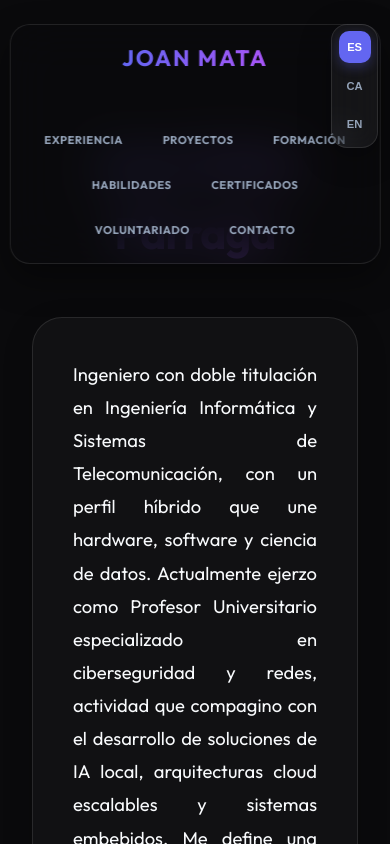
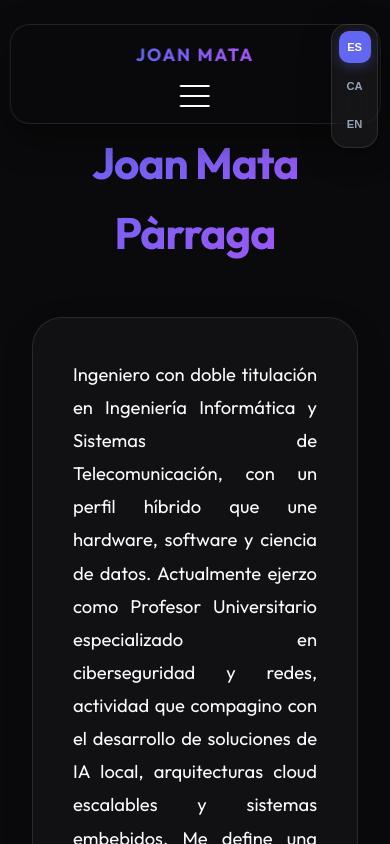
Before and after one commit to joan-mata/joanmata_web, a React (Vite) app: page /projects in a window 390 px wide. Shown: the top 844 px of the page. Built offline with nearby package versions, Linux system fonts and the light colour scheme.

Commit message:
fix: bar nav

```diff
--- a/src/components/layout/Header.jsx
+++ b/src/components/layout/Header.jsx
@@ -1,24 +1,44 @@
-import React from 'react';
+import React, { useState } from 'react';
 import { NavLink } from 'react-router-dom';
 
 const Header = ({ translations, isAdmin, onLogout, currentData }) => {
+  const [isMenuOpen, setIsMenuOpen] = useState(false);
+
+  const toggleMenu = () => setIsMenuOpen(!isMenuOpen);
+  const closeMenu = () => setIsMenuOpen(false);
+
   return (
     <header className="premium-nav">
-      <div className="logo" onClick={() => window.location.hash = '#/'}>
+      <div className="logo" onClick={() => { window.location.hash = '#/'; closeMenu(); }}>
         JOAN MATA
       </div>
-      <nav>
-        <ul style={{ display: 'flex', listStyle: 'none', gap: '0.75rem' }}>
-          {Object.keys(translations.nav).map(key => (
+
+      <button className={`mobile-menu-toggle ${isMenuOpen ? 'active' : ''}`} onClick={toggleMenu} aria-label="Toggle Menu">
+        <span></span>
+        <span></span>
+        <span></span>
+      </button>
+
+      <nav className={isMenuOpen ? 'active' : ''}>
+        <ul>
+          {Object.keys(translations.nav).map(key => {
+            let target = `/${key}`;
+            if (key === 'home') target = '/';
+            if (key === 'experience') target = '/';
+
+            return (
               <li key={key}>
                 <NavLink
-                to={key === 'home' ? '/' : `/${key}`}
+                  to={target}
                   className={({ isActive }) => `nav-btn ${isActive ? 'active' : ''}`}
+                  onClick={closeMenu}
+                  end={target === '/'}
                 >
                   {translations.nav[key].toUpperCase()}
                 </NavLink>
               </li>
-          ))}
+            );
+          })}
         </ul>
       </nav>
     </header>
--- a/src/index.css
+++ b/src/index.css
@@ -127,8 +127,8 @@ nav ul {
 
 /* Nav Button Style */
 .nav-btn {
-  padding: 0.6rem 1.2rem;
-  font-size: 0.8rem;
+  padding: 0.6rem 1rem;
+  font-size: 0.75rem;
   font-weight: 700;
   color: var(--text-dim);
   border-radius: 14px;
@@ -136,6 +136,7 @@ nav ul {
   border: 1px solid transparent;
   display: inline-block;
   letter-spacing: 0.5px;
+  white-space: nowrap;
 }
 
 .nav-btn:hover {
@@ -149,6 +150,76 @@ nav ul {
   color: white;
   border-color: var(--accent-primary);
   box-shadow: 0 4px 15px rgba(99, 102, 241, 0.3);
+}
+
+.mobile-menu-toggle {
+  display: none;
+  flex-direction: column;
+  justify-content: space-between;
+  width: 30px;
+  height: 22px;
+  background: transparent;
+  border: none;
+  cursor: pointer;
+  padding: 0;
+  z-index: 1001;
+}
+
+.mobile-menu-toggle span {
+  width: 100%;
+  height: 2px;
+  background-color: white;
+  border-radius: 10px;
+  transition: all 0.3s cubic-bezier(0.4, 0, 0.2, 1);
+  transform-origin: left;
+}
+
+.mobile-menu-toggle.active span:nth-child(1) { transform: rotate(45deg); }
+.mobile-menu-toggle.active span:nth-child(2) { opacity: 0; }
+.mobile-menu-toggle.active span:nth-child(3) { transform: rotate(-45deg); }
+
+@media (max-width: 1150px) {
+  .logo { font-size: 1.1rem; }
+  .premium-nav { padding: 0 1.5rem; gap: 1rem; }
+}
+
+@media (max-width: 1080px) {
+  .mobile-menu-toggle { display: flex; }
+
+  .premium-nav nav {
+    position: absolute;
+    top: 6rem;
+    left: 0;
+    width: 100%;
+    background: rgba(10, 10, 12, 0.95);
+    backdrop-filter: blur(25px);
+    border-radius: 24px;
+    border: 1px solid var(--glass-border);
+    padding: 2rem;
+    opacity: 0;
+    visibility: hidden;
+    transform: translateY(-20px);
+    transition: var(--transition);
+  }
+
+  .premium-nav nav.active {
+    opacity: 1;
+    visibility: visible;
+    transform: translateY(0);
+  }
+
+  .premium-nav nav ul {
+    flex-direction: column;
+    align-items: center;
+    gap: 1.5rem;
+  }
+
+  .nav-btn {
+    font-size: 1.1rem;
+    padding: 0.8rem 2rem;
+    width: 100%;
+    text-align: center;
+  }
 }
 
 /* Hero Section */
```
Lines whose indentation alone changed are shown as unchanged.
